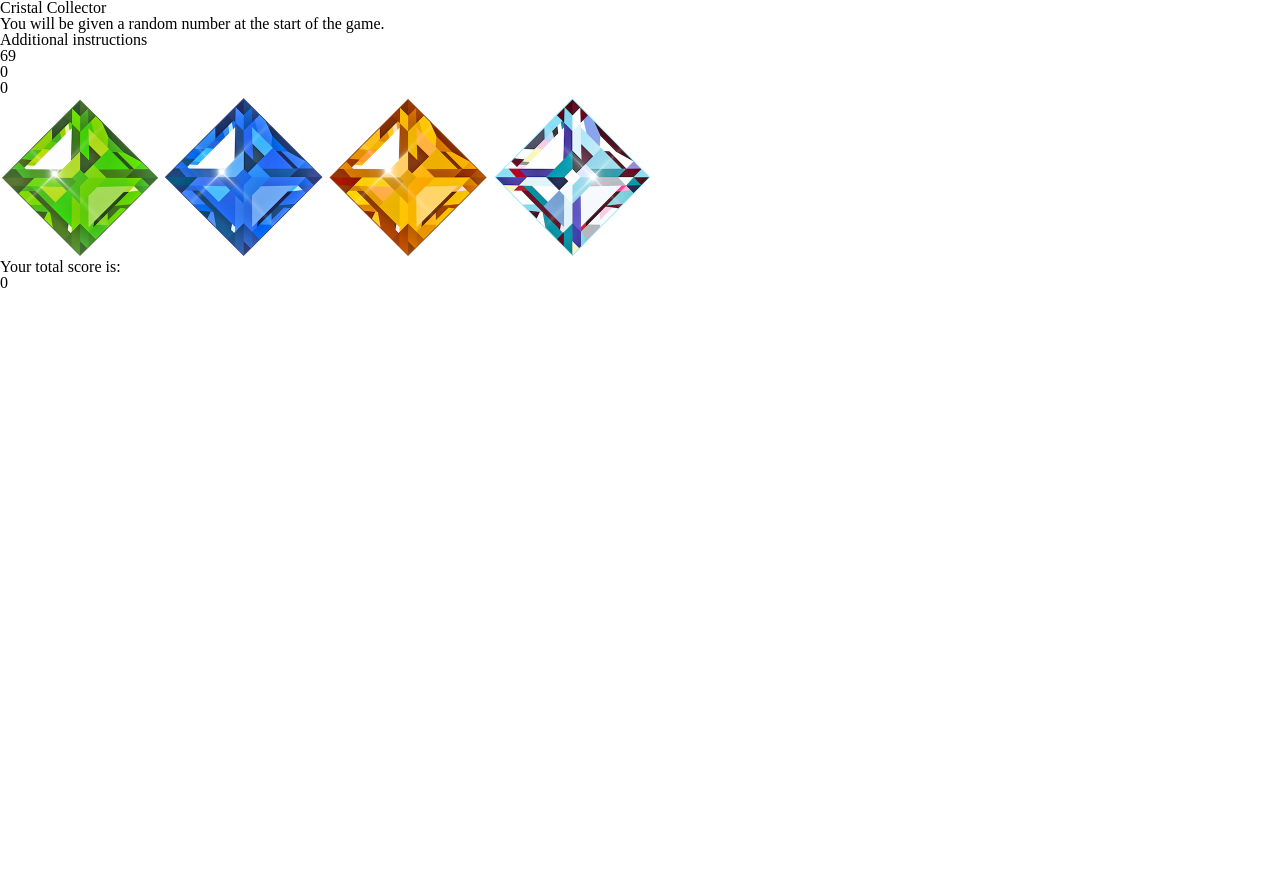
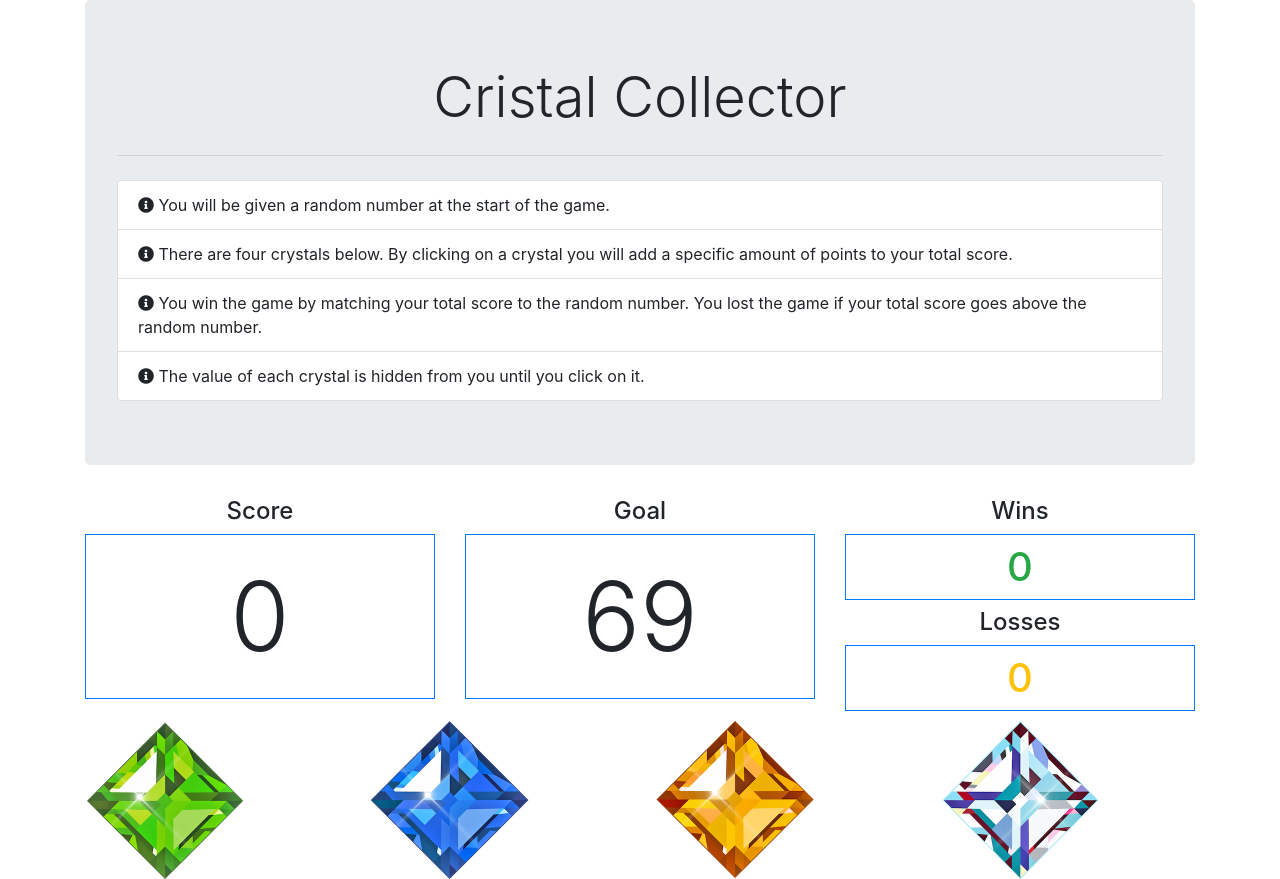
Before and after one commit to mike-4040/unit-4-game, a plain HTML site: page index.html in a window 1280 px wide. Before the commit the page ends 800 px from the top, so only its background shows below. Drawn offline with nearby package versions, Linux system fonts and the light colour scheme.

Commit message:
Added resonsivnes

```diff
--- a/index.html
+++ b/index.html
@@ -1,5 +1,6 @@
 <!DOCTYPE html>
 <html lang="en">
+
 <head>
   <meta charset="UTF-8" />
   <meta name="viewport" content="width=device-width, initial-scale=1.0" />
@@ -8,27 +9,77 @@
   <title>jQuery Homework</title>
 
   <link rel="stylesheet" href="./assets/css/reset.css" />
+  <link rel="stylesheet" href="https://stackpath.bootstrapcdn.com/bootstrap/4.3.1/css/bootstrap.min.css"
+    integrity="sha384-ggOyR0iXCbMQv3Xipma34MD+dH/1fQ784/j6cY/iJTQUOhcWr7x9JvoRxT2MZw1T" crossorigin="anonymous">
+  <link rel="stylesheet" href="https://use.fontawesome.com/releases/v5.7.0/css/all.css" integrity="sha384-lZN37f5QGtY3VHgisS14W3ExzMWZxybE1SJSEsQp9S+oqd12jhcu+A56Ebc1zFSJ" crossorigin="anonymous">
   <link rel="stylesheet" href="./assets/css/style.css" />
+</head>
 
-    <script src="https://cdnjs.cloudflare.com/ajax/libs/jquery/3.2.1/jquery.min.js"></script>
+<body>
+  <div class="container">
+    <div class="jumbotron">
+      <h1 class="display-4 text-center">Cristal Collector</h1>
+      <hr class="my-4">
+      <ul class="list-group">
+      <li class="list-group-item"><i class="fas fa-info-circle"></i> You will be given a random number at the start of the game.</li>
+      <li class="list-group-item"><i class="fas fa-info-circle"></i> There are four crystals below. By clicking on a crystal you will add a specific amount of points to your total
+        score.</li>
+      <li class="list-group-item"><i class="fas fa-info-circle"></i> You win the game by matching your total score to the random number. You lost the game if your total score goes
+        above the random number.</li>
+      <li class="list-group-item"><i class="fas fa-info-circle"></i>
+        The value of each crystal is hidden from you until you click on it.
+      </li>
+    </ul>
+    </div>
+    <div class="row">
+      <div class="col-4">
+        <h4 class="text-center">Score</h4>
+        <p id="score" class="display-1 border border-primary text-center py-4"></p>
+      </div>
+      <div class="col-4">
+        <h4 class="text-center">Goal</h4>
+        <p id="goal" class="display-1 border border-primary text-center py-4"></p>
+      </div>
+      <div class="col-4">
+        <div class="row">
+          <div class="col-12">
+            <h4 class="text-center">Wins</h4>
+            <p id="wins" class="h1 border border-primary text-center py-2 text-success"></p>
+          </div>
+        </div>
+        <div class="row">
+          <div class="col-12">
+            <h4 class="text-center">Losses</h4>
+            <p id="losses" class="h1 border border-primary text-center py-2 text-warning"></p>
+          </div>
+        </div>
+      </div>
+    </div>
+    <div class="row">
+      <div class="col-3">
+        <img src="./assets/images/Crystal01.png" class="img-fluid" alt="Crystal 1" />
+      </div>
+      <div class="col-3">
+        <img src="./assets/images/Crystal02.png" class="img-fluid" alt="Crystal 2" />
+      </div>
+      <div class="col-3">
+        <img src="./assets/images/Crystal03.png" class="img-fluid" alt="Crystal 3" />
+      </div>
+      <div class="col-3">
+        <img src="./assets/images/Crystal04.png" class="img-fluid" alt="Crystal 4" />
+      </div>
+    </div>
+  </div>
+  <script src="https://code.jquery.com/jquery-3.3.1.slim.min.js"
+    integrity="sha384-q8i/X+965DzO0rT7abK41JStQIAqVgRVzpbzo5smXKp4YfRvH+8abtTE1Pi6jizo" crossorigin="anonymous">
+  </script>
+  <script src="https://cdnjs.cloudflare.com/ajax/libs/popper.js/1.14.7/umd/popper.min.js"
+    integrity="sha384-UO2eT0CpHqdSJQ6hJty5KVphtPhzWj9WO1clHTMGa3JDZwrnQq4sF86dIHNDz0W1" crossorigin="anonymous">
+  </script>
+  <script src="https://stackpath.bootstrapcdn.com/bootstrap/4.3.1/js/bootstrap.min.js"
+    integrity="sha384-JjSmVgyd0p3pXB1rRibZUAYoIIy6OrQ6VrjIEaFf/nJGzIxFDsf4x0xIM+B07jRM" crossorigin="anonymous">
+  </script>
   <script src="./assets/javascript/game.js"></script>
-  </head>
-  <body>
-    <h1>Cristal Collector</h1>
-    <p>You will be given a random number at the start of the game.</p>
-    <p>Additional instructions</p>
-    <div id="goal"></div>
-    <div>
-      <p id="wins">Wins</p>
-      <p id="losses">Losses</p>
-    </div>
-    <div>
-      <img id="0" class="crystal" src="./assets/images/Crystal01.png" alt="Crystal 1" />
-      <img id="1" class="crystal" src="./assets/images/Crystal02.png" alt="Cristal 2" />
-      <img id="2" class="crystal" src="./assets/images/Crystal03.png" alt="Cristal 3" />
-      <img id="3" class="crystal" src="./assets/images/Crystal04.png" alt="Cristal 4" />
-    </div>
-    <p>Your total score is:</p>
-    <p id="score"></p>
 </body>
+
 </html>
```
Also changed, not shown: 1 other file. Lines whose indentation alone changed are shown as unchanged.
